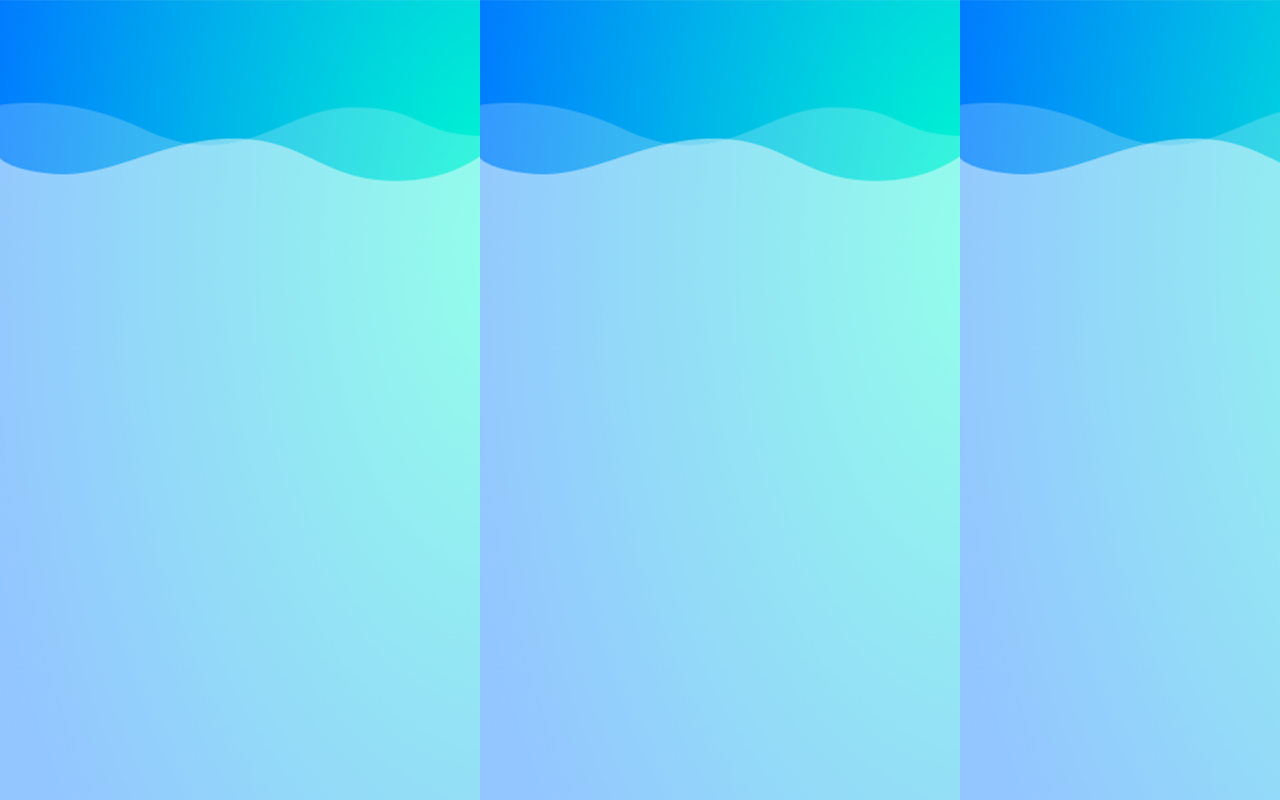
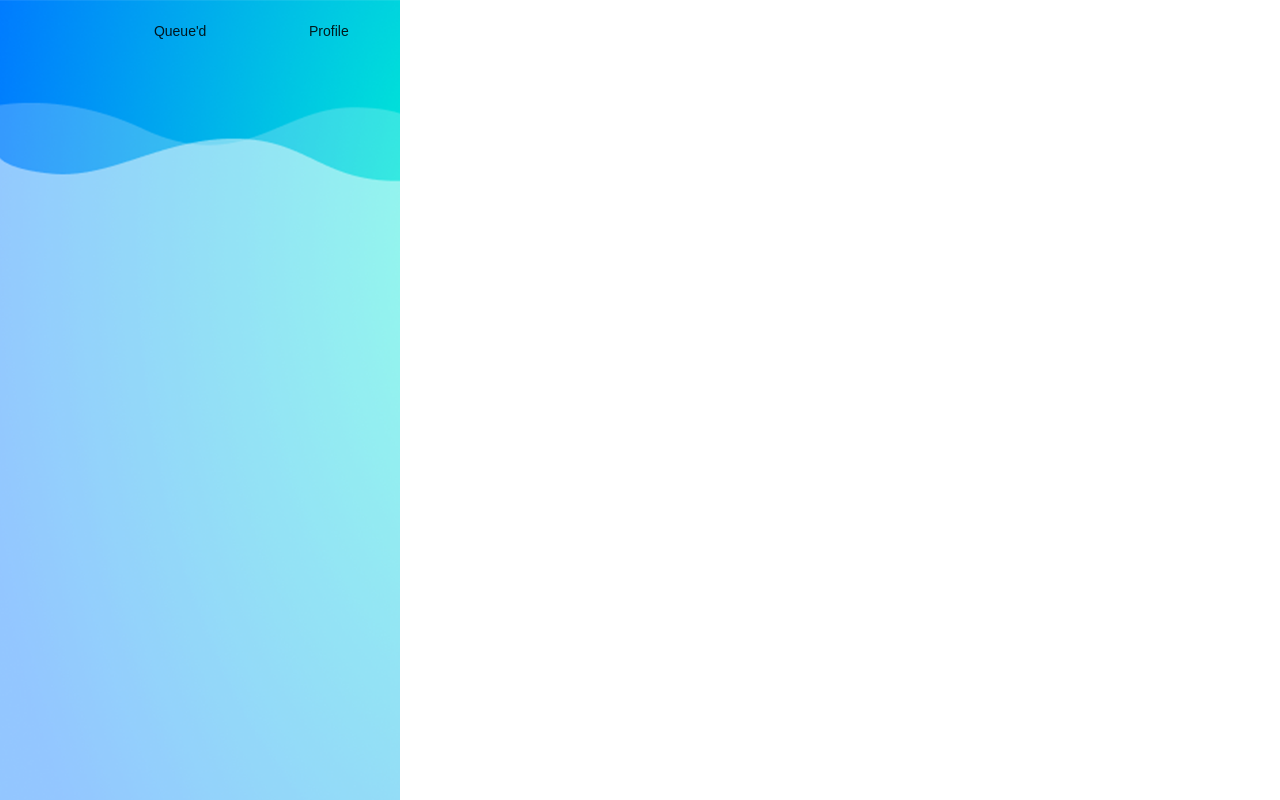
Before and after one commit to Hyunkim95/noMossMakers, a React (Create React App) app: page / in a window 1280 px wide. Built offline with nearby package versions, Linux system fonts and the light colour scheme.

Commit message:
added basic layout for navbar

```diff
--- a/src/App.css
+++ b/src/App.css
@@ -2,3 +2,7 @@
   background-image: url('./image/background.png');
   height: 100vh;
 }
+
+.mobile-only{
+  max-width: 400px;
+}
--- a/src/App.js
+++ b/src/App.js
@@ -1,10 +1,12 @@
 import React, { Component } from 'react';
+import Navbar from './presentational/navbar/navbar'
 import style from './App.css'
 
 class App extends Component {
   render() {
     return (
-      <div className="background">
+      <div className="background mobile-only">
+        <Navbar />
       </div>
     );
   }
--- /dev/null
+++ b/src/presentational/navbar/navbar.css
@@ -0,0 +1,6 @@
+.navbar-container{
+  padding-top: 1.5em;
+  width: 100%;
+  display: flex;
+  justify-content: space-around;
+}
--- /dev/null
+++ b/src/presentational/navbar/navbar.js
@@ -0,0 +1,16 @@
+import React, { Component } from 'react';
+import style from './navbar.css'
+
+class Navbar extends Component {
+  render() {
+    return (
+      <div className="navbar-container">
+        <div></div>
+        <div>Queue'd</div>
+        <div>Profile</div>
+      </div>
+    );
+  }
+}
+
+export default Navbar;
```
Also changed, not shown: src/navbar.js (deleted, +0 -13 lines).
